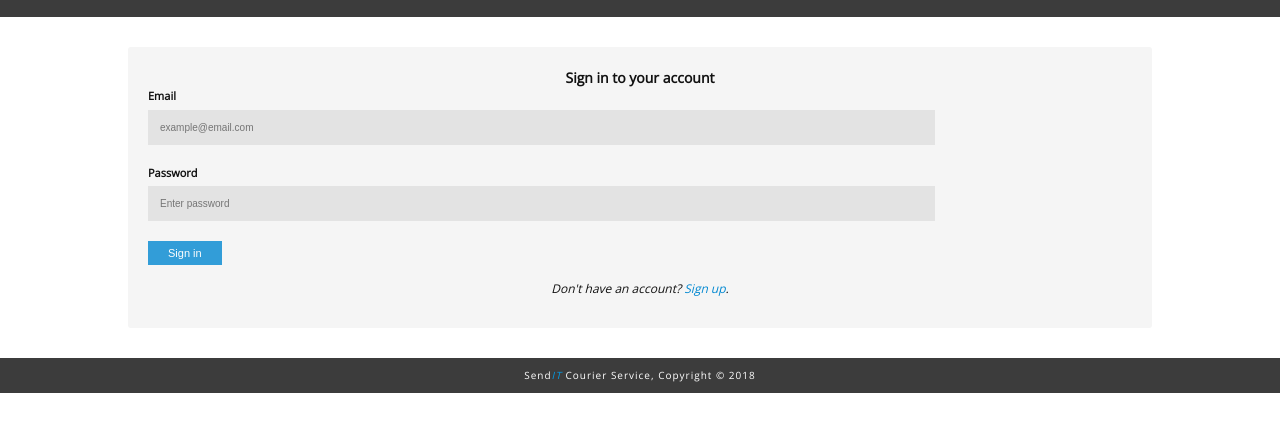
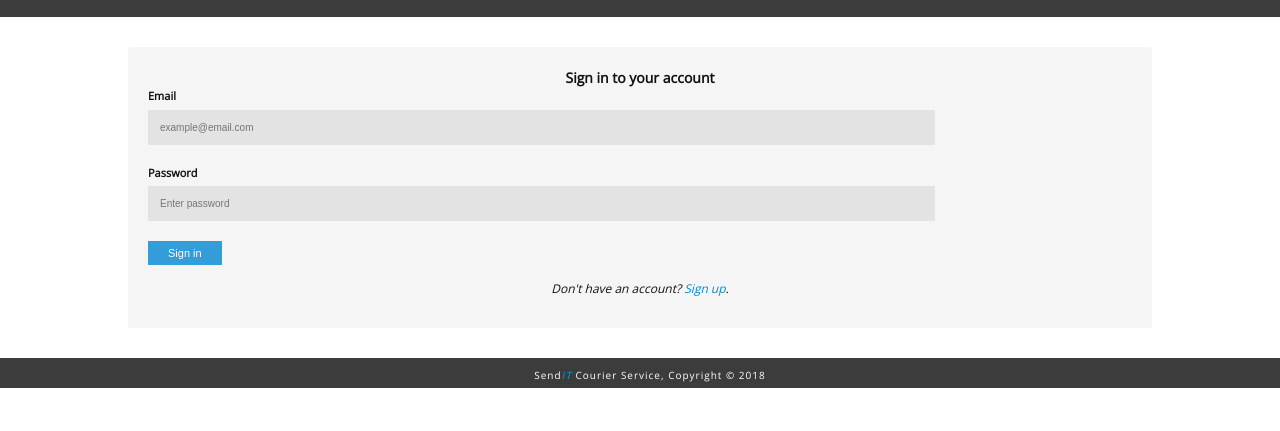
Before and after one commit to Sojisoyoye/SendIT, a plain HTML site: page UI/signin.html in a window 1280 px wide. Shown: the part 83-514 px from the top of the page. Drawn offline with nearby package versions, Linux system fonts and the light colour scheme.

Commit message:
Trying to fix jumping footer issue

```diff
--- a/UI/css/style.css
+++ b/UI/css/style.css
@@ -112,6 +112,11 @@ em {
     color: #039be5;
 }
 
+html {
+    margin: 0;
+    padding: 0;
+    height: 100%;
+}
 
 body {
     font-family: 'Open Sans', sans-serif;
@@ -120,8 +125,17 @@ body {
     padding: 0;
     margin: 0;
     background-color: #ffffff;
-    height: 100%
+    height: 100%;
+    min-height: 100%;
+    position: relative;
 }
+
+/*main {
+    padding: 10px;
+    padding-bottom: 10px;
+    margin-top: 100px;
+    overflow: hidden;
+} */
 
 /* Global */
 .container {
@@ -506,12 +520,14 @@ select {
 footer {
     padding: 10px;
     margin-top: 10px;
-    margin-bottom: none;
     color: #ffffff;
     background: #3c3c3c;
     text-align: center;
     font-size: 10px;
     letter-spacing: 1px;
-    cursor: pointer;
     overflow: hidden;
+    /*position: absolute; */
+    bottom: 0;
+    width: 100%;
+    height: 10px;
 }
```
